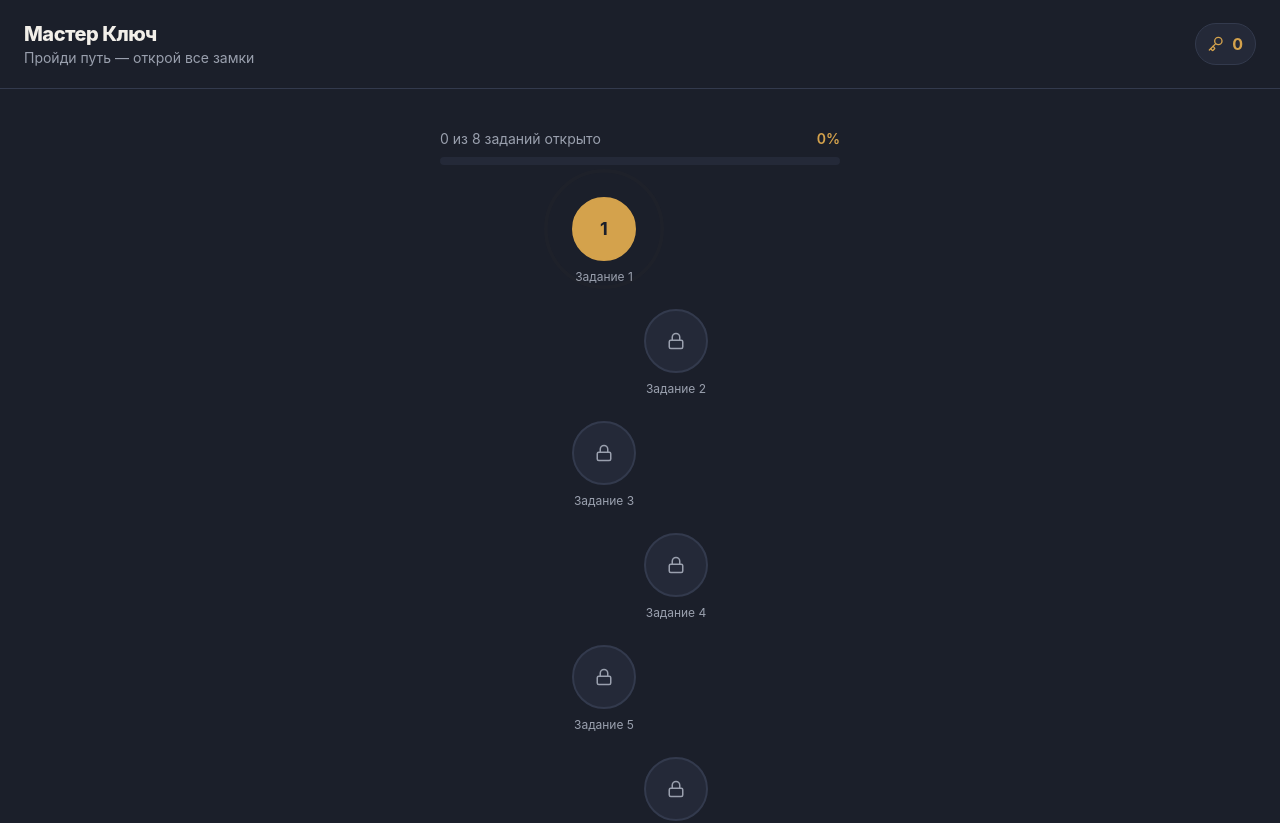
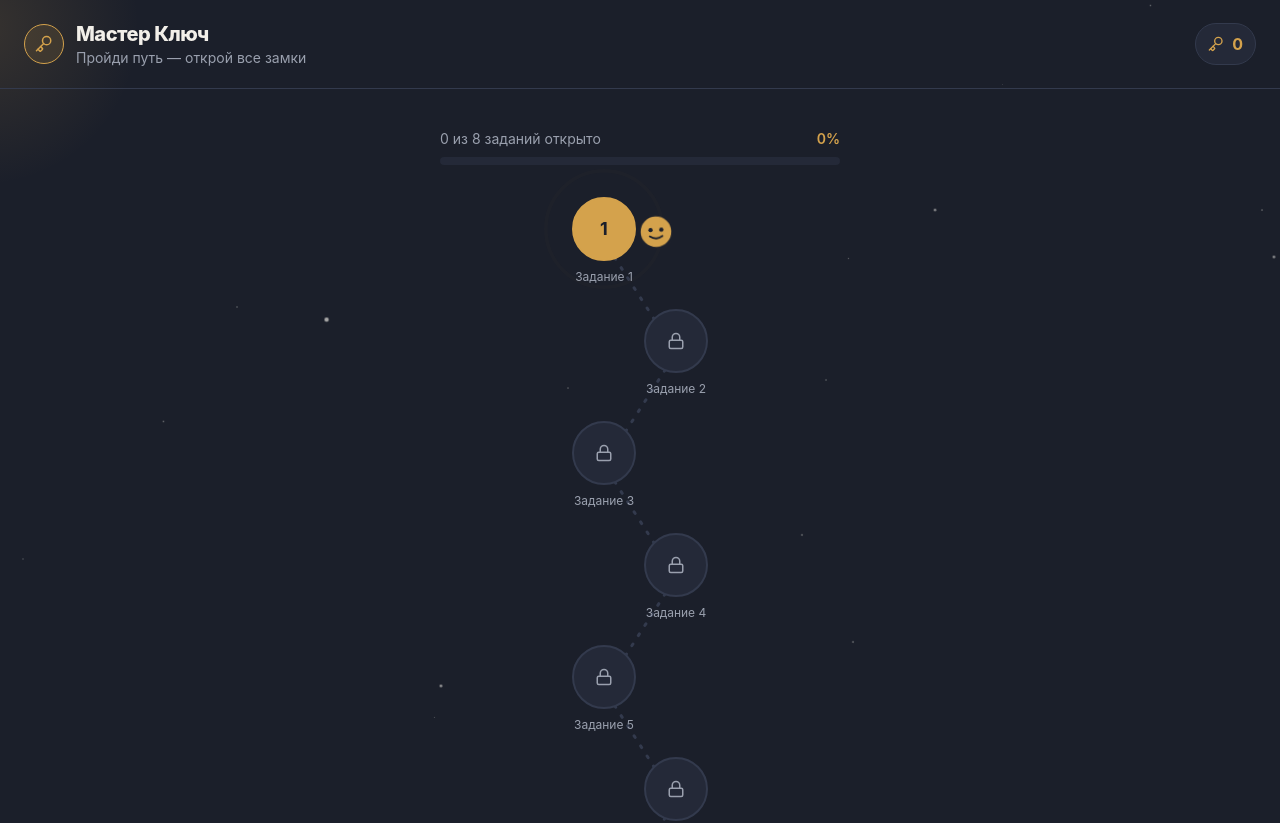
Before and after one commit to MirasSarsen/Project-front, a React (Vite) app: page / in a window 1280 px wide. Shown: the top 823 px of the page. Built offline with nearby package versions, Linux system fonts and the light colour scheme.

Commit message:
feat(quest): add path line, mascot and decorative background to main screen

```diff
--- a/src/components/master_kliuch_quest.tsx
+++ b/src/components/master_kliuch_quest.tsx
@@ -1,4 +1,4 @@
-import { useState, useEffect, useCallback, useRef } from "react";
+import { useState, useEffect, useCallback, useRef, useLayoutEffect } from "react";
 import { Key, Lock, Check, X, Sparkles, Loader2, RotateCcw, Flame, Clock, Trophy } from "lucide-react";
 import { fetchTasks, submitAnswer } from "../api/tasksApi";
 import type { Task, SubmitResult } from "../api/tasksApi";
@@ -26,6 +26,20 @@ interface ConfettiPiece {
   rotate: number;
 }
 
+interface Star {
+  id: number;
+  x: number;
+  y: number;
+  size: number;
+  duration: number;
+  delay: number;
+}
+
+interface Point {
+  x: number;
+  y: number;
+}
+
 function generateConfetti(count: number): ConfettiPiece[] {
   const colors = [palette.gold, palette.teal, palette.rust, "#F2EFE9"];
   return Array.from({ length: count }, (_, i) => ({
@@ -35,6 +49,25 @@ function generateConfetti(count: number): ConfettiPiece[] {
     color: colors[i % colors.length],
     rotate: Math.random() * 360,
   }));
+}
+
+function generateStars(count: number): Star[] {
+  return Array.from({ length: count }, (_, i) => ({
+    id: i,
+    x: Math.random() * 100,
+    y: Math.random() * 100,
+    size: Math.random() * 2 + 1,
+    duration: 2 + Math.random() * 3,
+    delay: Math.random() * 3,
+  }));
+}
+
+function motivationalCaption(doneCount: number, total: number): string {
+  if (total === 0) return "Пройди путь — открой все замки";
+  if (doneCount === 0) return "Пройди путь — открой все замки";
+  if (doneCount < total / 2) return "Отличное начало!";
+  if (doneCount < total) return "Уже больше половины пути!";
+  return "Финальный рывок!";
 }
 
 export default function MasterKliuchQuest() {
@@ -56,6 +89,12 @@ export default function MasterKliuchQuest() {
   const [showConfetti, setShowConfetti] = useState<boolean>(false);
   const [coinPopKey, setCoinPopKey] = useState<number>(0);
   const confetti = useRef<ConfettiPiece[]>(generateConfetti(24));
+  const stars = useRef<Star[]>(generateStars(28));
+
+  const listRef = useRef<HTMLDivElement | null>(null);
+  const nodeRefs = useRef<Record<string, HTMLDivElement | null>>({});
+  const [points, setPoints] = useState<Point[]>([]);
+  const [svgSize, setSvgSize] = useState<{ w: number; h: number }>({ w: 0, h: 0 });
 
   const loadTasks = useCallback(() => {
     setStatus("loading");
@@ -74,6 +113,30 @@ export default function MasterKliuchQuest() {
   useEffect(() => {
     loadTasks();
   }, [loadTasks]);
+
+  // Измеряем центры узлов пути, чтобы нарисовать соединяющую SVG-тропинку.
+  useLayoutEffect(() => {
+    function measure() {
+      const container = listRef.current;
+      if (!container || tasks.length === 0) return;
+      const containerRect = container.getBoundingClientRect();
+      const pts: Point[] = [];
+      tasks.forEach((t) => {
+        const el = nodeRefs.current[t.id];
+        if (!el) return;
+        const r = el.getBoundingClientRect();
+        pts.push({
+          x: r.left + r.width / 2 - containerRect.left,
+          y: r.top + r.height / 2 - containerRect.top,
+        });
+      });
+      setPoints(pts);
+      setSvgSize({ w: containerRect.width, h: containerRect.height });
+    }
+    measure();
+    window.addEventListener("resize", measure);
+    return () => window.removeEventListener("resize", measure);
+  }, [tasks, status]);
 
   // Таймер: запускается при открытии задания, останавливается при получении фидбэка.
   useEffect(() => {
@@ -173,6 +236,7 @@ export default function MasterKliuchQuest() {
   const finished = tasks.length > 0 && doneCount === tasks.length;
   const timerPct = timeLeft === null ? 100 : Math.max(0, (timeLeft / TIME_LIMIT) * 100);
   const timerDanger = timeLeft !== null && timeLeft <= 5;
+  const mascotPoint = !finished && points[doneCount] ? points[doneCount] : null;
 
   if (status === "loading") {
     return (
@@ -235,10 +299,62 @@ export default function MasterKliuchQuest() {
           0%, 100% { transform: translateY(0); }
           50% { transform: translateY(-10px); }
         }
+        @keyframes twinkle {
+          0%, 100% { opacity: 0.15; transform: scale(1); }
+          50% { opacity: 0.65; transform: scale(1.4); }
+        }
+        @keyframes mascot-bob {
+          0%, 100% { transform: translateY(0) rotate(-4deg); }
+          50% { transform: translateY(-6px) rotate(4deg); }
+        }
+        @keyframes dash-flow {
+          to { stroke-dashoffset: -24; }
+        }
       `}</style>
 
+      {/* Декоративный фон: градиентные пятна + мерцающие звёзды */}
+      <div className="pointer-events-none absolute inset-0 overflow-hidden" aria-hidden="true">
+        <div
+          style={{
+            position: "absolute",
+            top: "-12%",
+            left: "-14%",
+            width: 320,
+            height: 320,
+            borderRadius: "50%",
+            background: `radial-gradient(circle, ${palette.gold}26, transparent 70%)`,
+          }}
+        />
+        <div
+          style={{
+            position: "absolute",
+            bottom: "-16%",
+            right: "-12%",
+            width: 380,
+            height: 380,
+            borderRadius: "50%",
+            background: `radial-gradient(circle, ${palette.teal}22, transparent 70%)`,
+          }}
+        />
+        {stars.current.map((s) => (
+          <span
+            key={s.id}
+            style={{
+              position: "absolute",
+              left: `${s.x}%`,
+              top: `${s.y}%`,
+              width: s.size,
+              height: s.size,
+              borderRadius: "50%",
+              background: palette.text,
+              animation: `twinkle ${s.duration}s ease-in-out ${s.delay}s infinite`,
+            }}
+          />
+        ))}
+      </div>
+
       {finished ? (
-        <div className="min-h-screen w-full flex items-center justify-center px-6">
+        <div className="min-h-screen w-full flex items-center justify-center px-6 relative">
           <div
             className="max-w-sm w-full text-center rounded-2xl p-8"
             style={{ background: palette.card, border: `1px solid ${palette.cardBorder}`, animation: "pop-in 0.35s ease-out" }}
@@ -278,10 +394,18 @@ export default function MasterKliuchQuest() {
         </div>
       ) : (
         <>
-          <div className="flex items-center justify-between px-6 py-5" style={{ borderBottom: `1px solid ${palette.cardBorder}` }}>
-            <div>
-              <h1 className="text-xl font-extrabold tracking-tight" style={{ color: palette.text }}>Мастер Ключ</h1>
-              <p className="text-sm" style={{ color: palette.muted }}>Пройди путь — открой все замки</p>
+          <div className="flex items-center justify-between px-6 py-5 relative" style={{ borderBottom: `1px solid ${palette.cardBorder}` }}>
+            <div className="flex items-center gap-3">
+              <div
+                className="w-10 h-10 rounded-full flex items-center justify-center"
+                style={{ background: "rgba(212,162,76,0.12)", border: `1px solid ${palette.gold}` }}
+              >
+                <Key size={18} style={{ color: palette.gold }} />
+              </div>
+              <div>
+                <h1 className="text-xl font-extrabold tracking-tight" style={{ color: palette.text }}>Мастер Ключ</h1>
+                <p className="text-sm" style={{ color: palette.muted }}>{motivationalCaption(doneCount, tasks.length)}</p>
+              </div>
             </div>
             <div className="flex items-center gap-2">
               {streak >= 2 && (
@@ -309,7 +433,7 @@ export default function MasterKliuchQuest() {
             </div>
           </div>
 
-          <div className="max-w-md mx-auto px-6 py-10">
+          <div className="max-w-md mx-auto px-6 py-10 relative">
             <div className="mb-8">
               <div className="flex items-center justify-between mb-2">
                 <span className="text-sm" style={{ color: palette.muted }}>{doneCount} из {tasks.length} заданий открыто</span>
@@ -323,14 +447,66 @@ export default function MasterKliuchQuest() {
               </div>
             </div>
 
-            <div className="flex flex-col items-center gap-6">
+            <div ref={listRef} className="relative flex flex-col items-center gap-6">
+              {svgSize.w > 0 && points.length === tasks.length && (
+                <svg
+                  className="absolute top-0 left-0 pointer-events-none"
+                  width={svgSize.w}
+                  height={svgSize.h}
+                  style={{ overflow: "visible" }}
+                  aria-hidden="true"
+                >
+                  {points.slice(0, -1).map((p, i) => {
+                    const next = points[i + 1];
+                    const segDone = progress[tasks[i].id] === "done";
+                    return (
+                      <line
+                        key={i}
+                        x1={p.x}
+                        y1={p.y}
+                        x2={next.x}
+                        y2={next.y}
+                        stroke={segDone ? palette.teal : palette.cardBorder}
+                        strokeWidth={3}
+                        strokeLinecap="round"
+                        strokeDasharray={segDone ? undefined : "2 10"}
+                        style={segDone ? undefined : { animation: "dash-flow 1.2s linear infinite" }}
+                      />
+                    );
+                  })}
+                </svg>
+              )}
+
+              {mascotPoint && (
+                <div
+                  className="absolute pointer-events-none z-10"
+                  style={{
+                    left: mascotPoint.x + 34,
+                    top: mascotPoint.y - 26,
+                    animation: "mascot-bob 2.4s ease-in-out infinite",
+                  }}
+                >
+                  <svg width="36" height="36" viewBox="0 0 40 40">
+                    <circle cx="20" cy="20" r="18" fill={palette.gold} stroke={palette.bg} strokeWidth="2" />
+                    <circle cx="14" cy="18" r="2.4" fill={palette.bg} />
+                    <circle cx="26" cy="18" r="2.4" fill={palette.bg} />
+                    <path d="M13 25 Q20 30 27 25" stroke={palette.bg} strokeWidth="2" fill="none" strokeLinecap="round" />
+                  </svg>
+                </div>
+              )}
+
               {tasks.map((task: Task, index: number) => {
                 const unlocked = isUnlocked(index);
                 const done = progress[task.id] === "done";
                 const offset = index % 2 === 0 ? -36 : 36;
                 const label = index + 1;
                 return (
-                  <div key={task.id} className="flex flex-col items-center" style={{ transform: `translateX(${offset}px)` }}>
+                  <div
+                    key={task.id}
+                    ref={(el) => { nodeRefs.current[task.id] = el; }}
+                    className="flex flex-col items-center relative z-10"
+                    style={{ transform: `translateX(${offset}px)` }}
+                  >
                     <div className="relative">
                       {unlocked && !done && (
                         <span
```
